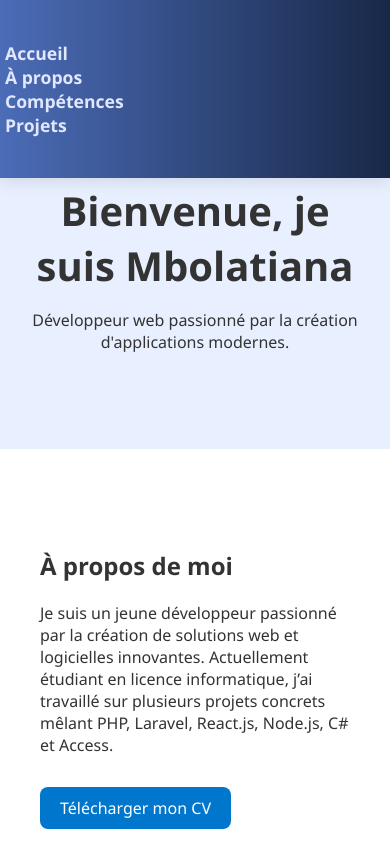
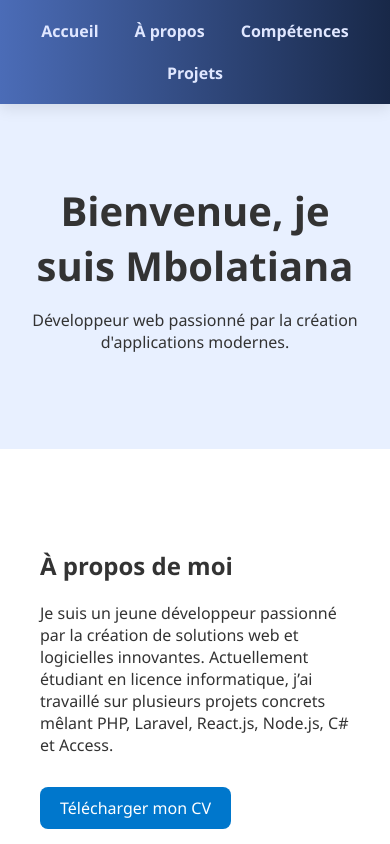
Before and after one commit to razarianina/portfolio, a plain HTML site: page index.html in a window 390 px wide. Shown: the top 844 px of the page. Drawn offline with Linux system fonts and the light colour scheme.

Commit message:
Update style.css

```diff
--- a/style.css
+++ b/style.css
@@ -8,13 +8,6 @@ body {
 }
 
 /* NAVBAR FIXE */
-@media screen and (max-width: 768px) {
-    .navbar ul {
-        flex-direction: column;
-        gap: 15px;
-        background: linear-gradient(90deg, #4b6cb7, #182848);
-        padding: 10px 0;
-    }}
 .navbar {
     position: fixed;
     top: 0;
@@ -26,14 +19,14 @@ body {
     z-index: 1000;
 }
 
-/* .navbar ul {
+.navbar ul {
     list-style: none;
     display: flex;
     justify-content: center;
     gap: 40px;
     margin: 0;
     padding: 0;
-} */
+}
 
 .navbar a {
     color: #e0e7ff;
@@ -209,4 +202,21 @@ footer a:hover {
     .about-container {
         flex-direction: column;
     }
+
+    /* Responsive pour la navbar */
+    .navbar ul {
+        flex-wrap: wrap;
+        justify-content: center;
+        gap: 20px;
+        padding: 10px;
+    }
+
+    .navbar a {
+        font-size: 1rem;
+        padding: 6px 8px;
+    }
+
+    .navbar {
+        padding: 10px 0;
+    }
 }
```
